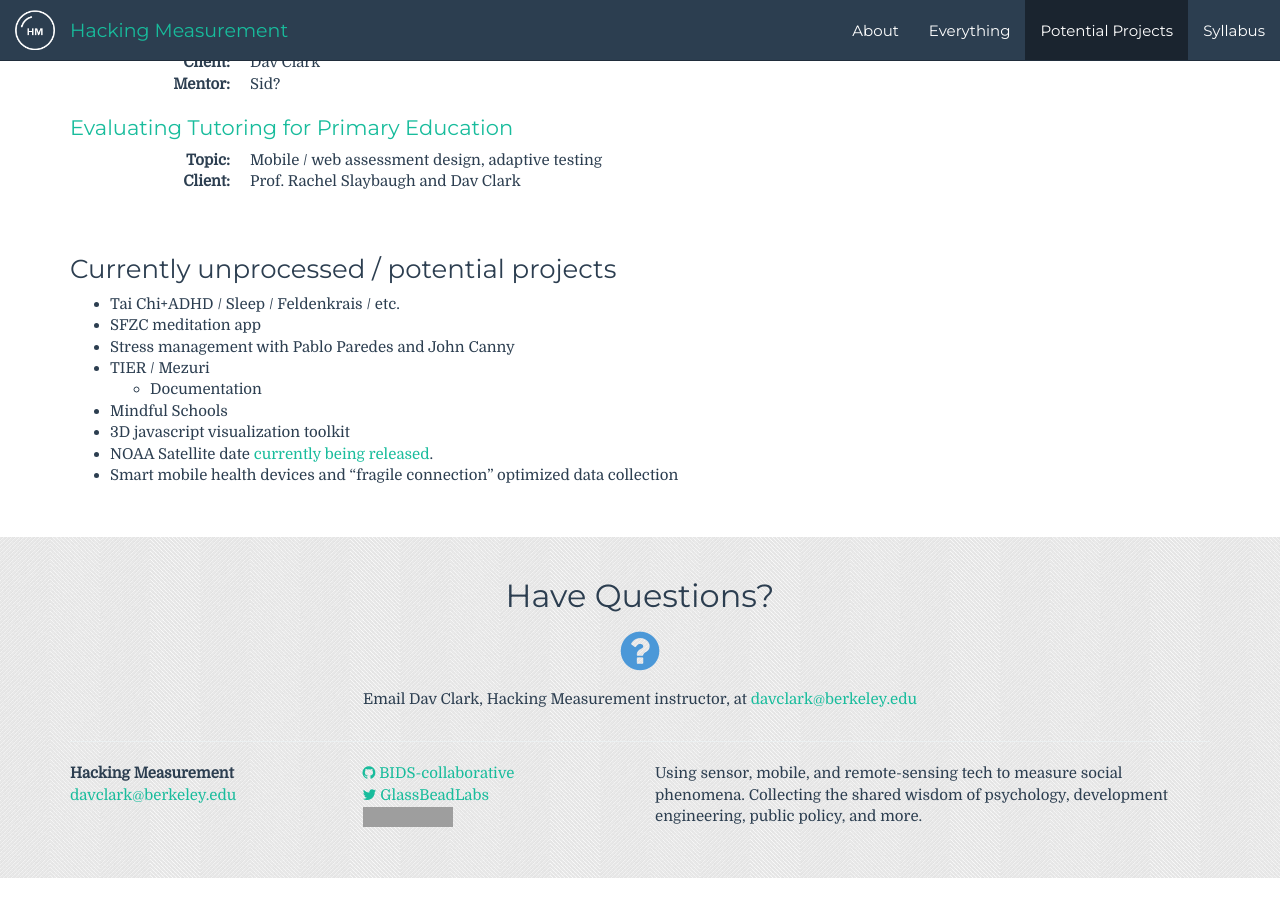
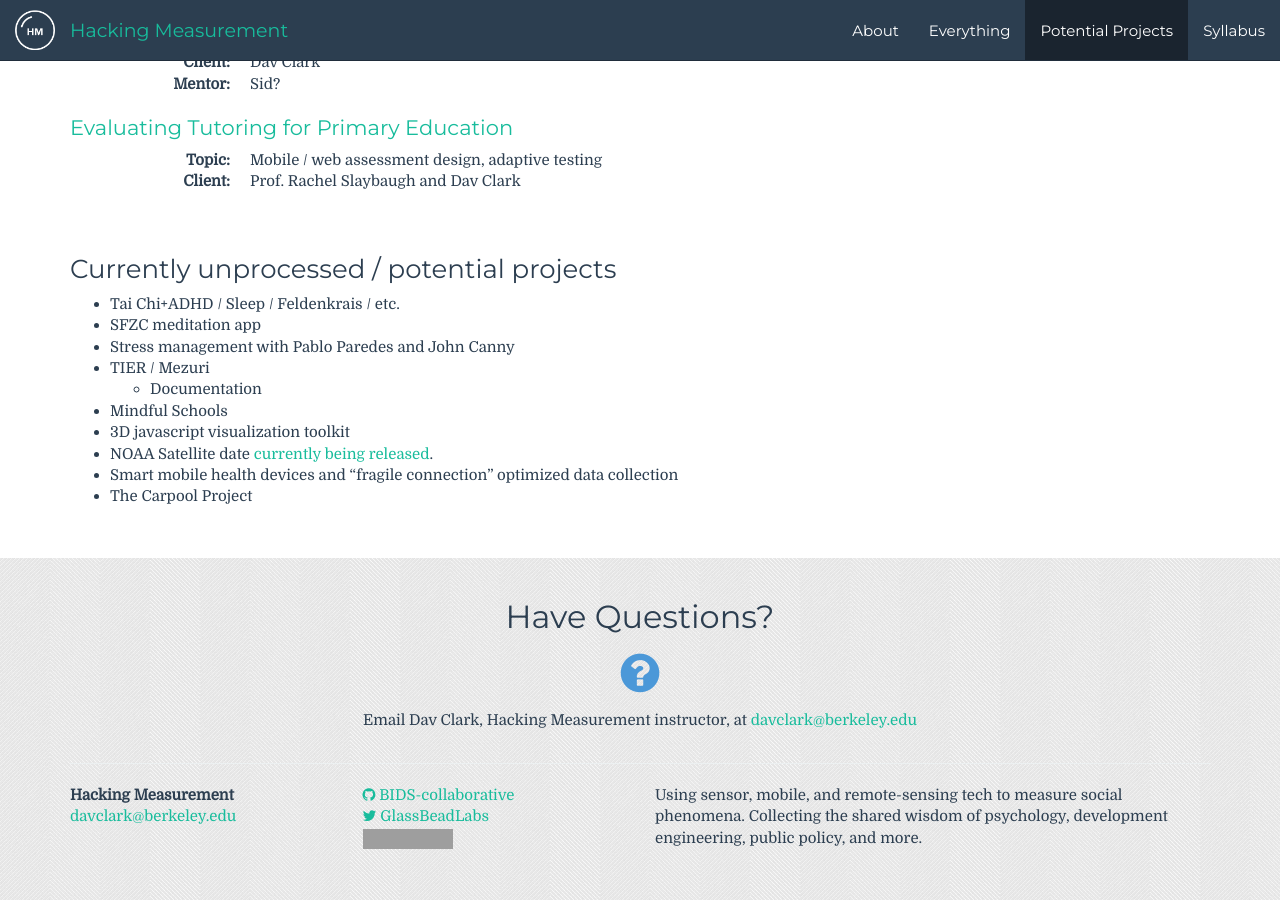
Before and after one commit to BIDS-collaborative/hackingmeasurement.github.io, a Jekyll site: the page built from projects.md, in a window 1280 px wide and 900 px high, scrolled down 1495 px. Built offline with Jekyll 4.4.1, drawn with Linux system fonts in a browser that asks for light colours; before the commit the page ends 2373 px from its top, so only the background shows below that; grey boxes are pictures that could not be loaded.

Commit message:
Update projects.md

```diff
--- a/projects.md
+++ b/projects.md
@@ -51,3 +51,4 @@ layout: page
    released](https://data-alliance.noaa.gov/).
  - Smart mobile health devices and "fragile connection" optimized data
    collection
+ - The Carpool Project
```
